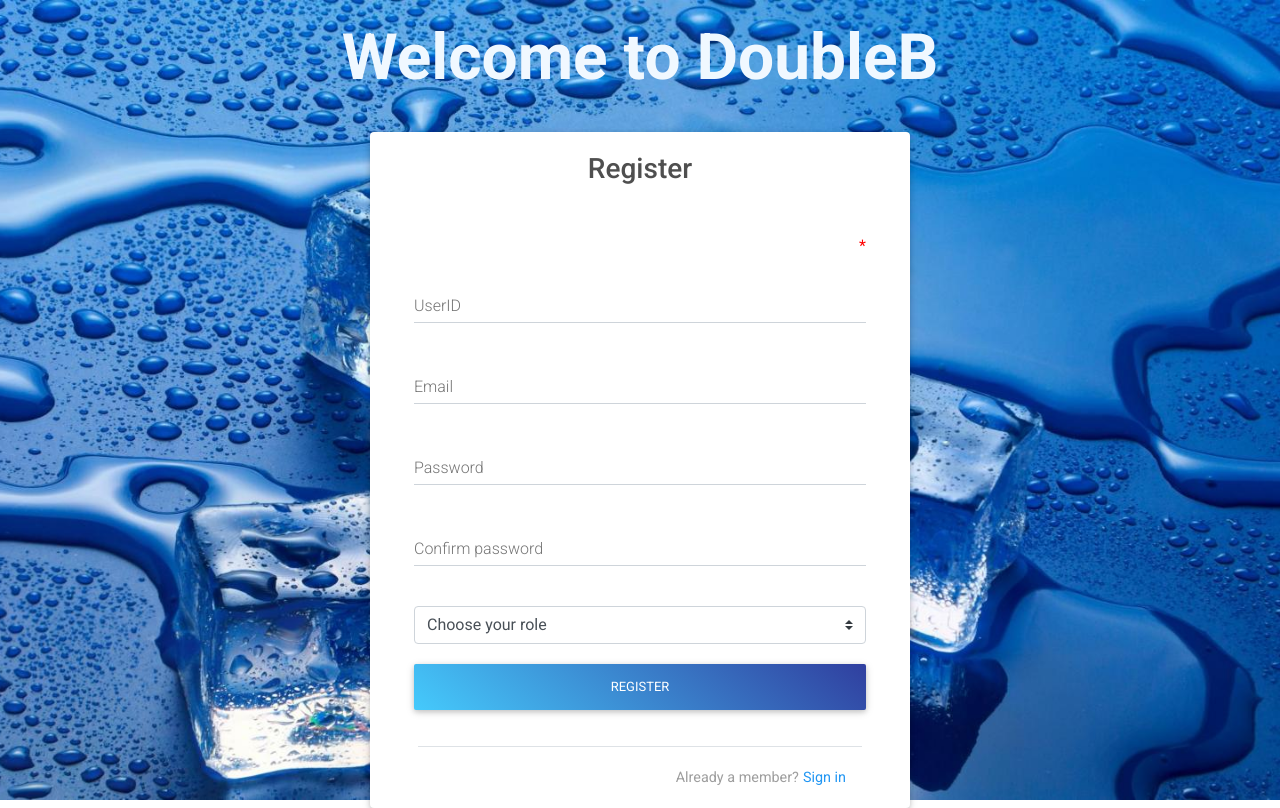
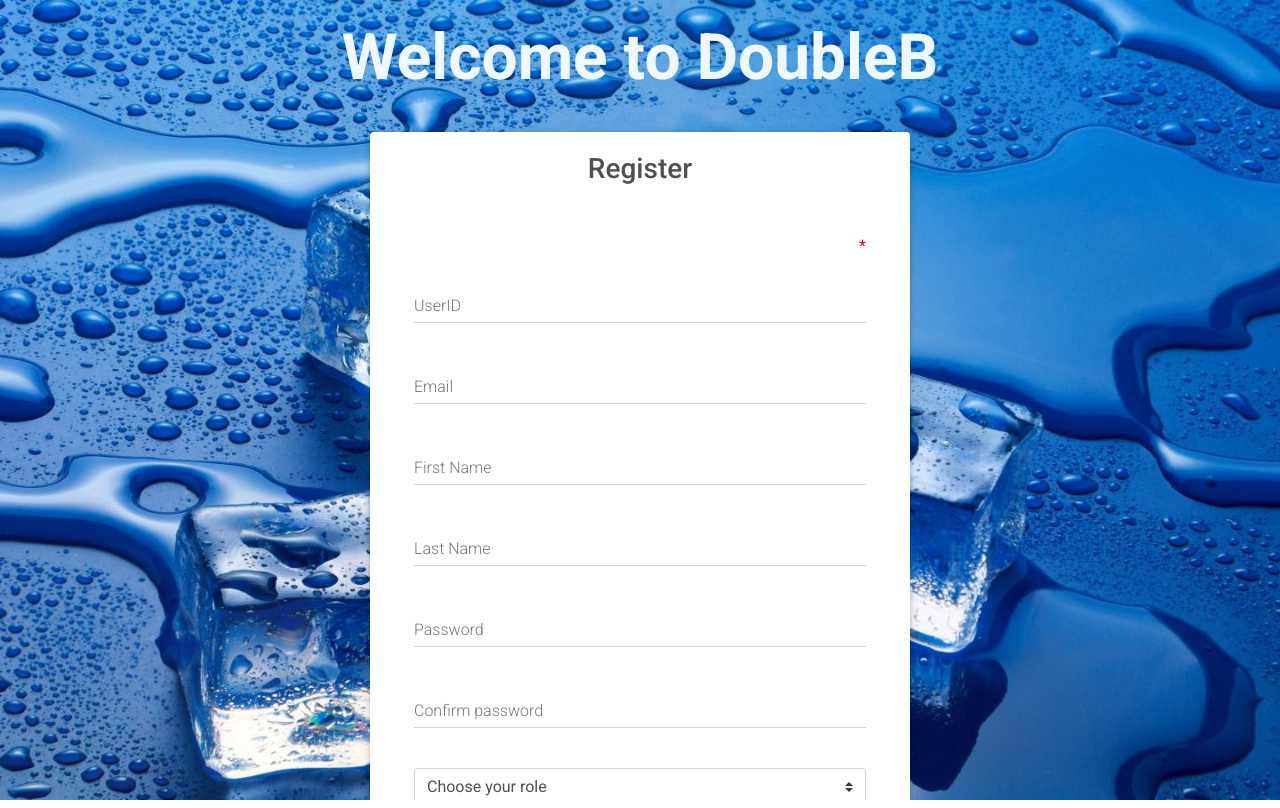
Before and after one commit to BaoSkyFall/BookingForTutor, a React (Create React App) app in the folder User/front-end/: page /register in a window 1280 px wide. Built offline with nearby package versions, Linux system fonts and the light colour scheme.

Commit message:
fix background-image & add firstName lastName input

```diff
--- a/User/front-end/src/components/Login/Login.css
+++ b/User/front-end/src/components/Login/Login.css
@@ -13,12 +13,14 @@
   /*, linear-gradient(#35acdb, #5f10f3); */
 
   /* Full height */
-  height: 100%;
+  min-height: 100%;
+  overflow: auto;
 
   /* Center and scale the image nicely */
   background-position: center;
-  background-repeat: repeat-y;
+  background-repeat: no-repeat;
   background-size: cover;
+  background-attachment: fixed;
 }
 
 #banner {
@@ -38,3 +40,7 @@
   color: red;
   text-align: right;
 }
+
+.myCard {
+  margin-bottom: 50px;
+}
--- a/User/front-end/src/components/Login/Login.js
+++ b/User/front-end/src/components/Login/Login.js
@@ -74,7 +74,7 @@ export default class Login extends Component {
         <p id="banner">Welcome to DoubleB</p>
         <MDBRow>
           <MDBCol md="6" id="inner">
-            <MDBCard>
+            <MDBCard className="myCard">
               <MDBCardBody className="mx-4">
                 <div className="text-center">
                   <h3 className="dark-grey-text mb-5">
--- a/User/front-end/src/components/Register/Register.css
+++ b/User/front-end/src/components/Register/Register.css
@@ -13,12 +13,14 @@
   /*, linear-gradient(#35acdb, #5f10f3); */
 
   /* Full height */
-  height: 100%;
+  min-height: 100%;
+  overflow: auto;
 
   /* Center and scale the image nicely */
   background-position: center;
-  background-repeat: repeat;
+  background-repeat: no-repeat;
   background-size: cover;
+  background-attachment: fixed;
 }
 
 #banner {
@@ -38,3 +40,7 @@
   color: red;
   text-align: right;
 }
+
+.myCard {
+  margin-bottom: 50px;
+}
--- a/User/front-end/src/components/Register/Register.js
+++ b/User/front-end/src/components/Register/Register.js
@@ -14,12 +14,14 @@ import { userService } from "../../services/user.service";
 import { history } from "../../helpers/history";
 import { NavLink } from "react-router-dom";
 
-export default class Login extends Component {
+export default class Register extends Component {
   constructor(props) {
     super(props);
     this.state = {
       userId: "",
       email: "",
+      firstName: "",
+      lastName: "",
       password: "",
       confirm: "",
       isTutor: null,
@@ -32,10 +34,22 @@ export default class Login extends Component {
 
     this.setState({ isSubmitted: true });
 
-    const { userId, email, password, confirm, isTutor } = this.state;
+    const {
+      userId,
+      email,
+      firstName,
+      lastName,
+      password,
+      confirm,
+      isTutor
+    } = this.state;
 
     if (userId === "") this.setState({ message: "Please input UserID" });
     else if (email === "") this.setState({ message: "Please input Email" });
+    else if (firstName === "")
+      this.setState({ message: "Please input First Name" });
+    else if (lastName === "")
+      this.setState({ message: "Please input Last Name" });
     else if (password === "")
       this.setState({ message: "Please input Password" });
     else if (confirm === "") this.setState({ message: "Please input Confirm" });
@@ -110,7 +124,7 @@ export default class Login extends Component {
         <p id="banner">Welcome to DoubleB</p>
         <MDBRow>
           <MDBCol md="6" id="inner">
-            <MDBCard>
+            <MDBCard className="myCard">
               <MDBCardBody className="mx-4">
                 <div className="text-center">
                   <h3 className="dark-grey-text mb-5">
@@ -138,6 +152,30 @@ export default class Login extends Component {
                   success="right"
                   onChange={this.onChange}
                 />
+                <div>
+                  <MDBInput
+                    label="First Name"
+                    name="firstName"
+                    className="col-12"
+                    group
+                    type="text"
+                    validate
+                    error="wrong"
+                    success="right"
+                    onChange={this.onChange}
+                  />
+                  <MDBInput
+                    label="Last Name"
+                    name="lastName"
+                    className="col-12"
+                    group
+                    type="text"
+                    validate
+                    error="wrong"
+                    success="right"
+                    onChange={this.onChange}
+                  />
+                </div>
                 <MDBInput
                   label="Password"
                   name="password"
```
